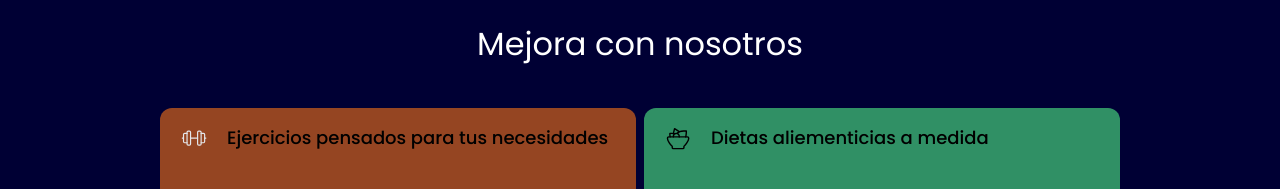
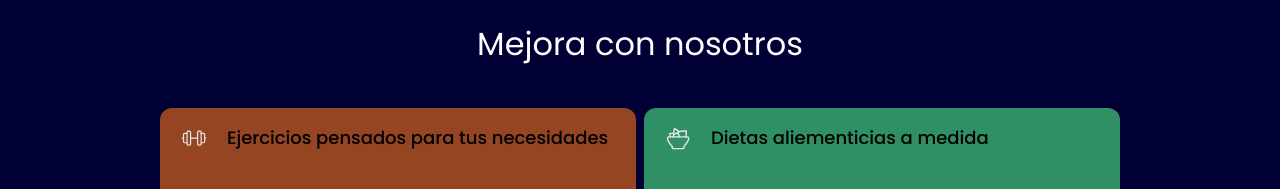
Before and after one commit to BryanGordon/gym, a React (Vite) app: page / in a window 1280 px wide. Shown: the part 2020-2209 px from the top of the page. Built offline with nearby package versions, Linux system fonts and the light colour scheme.

Commit message:
Change icon color

```diff
--- a/src/icons/Salad.tsx
+++ b/src/icons/Salad.tsx
@@ -5,7 +5,7 @@ export function SaladIcon () {
       height='27'
       viewBox='0 0 23 23'
       fill='none'
-      stroke='currentColor'
+      stroke='#e5e7eb'
       strokeWidth='1.2'
       strokeLinecap='round'
       strokeLinejoin='round'
```
